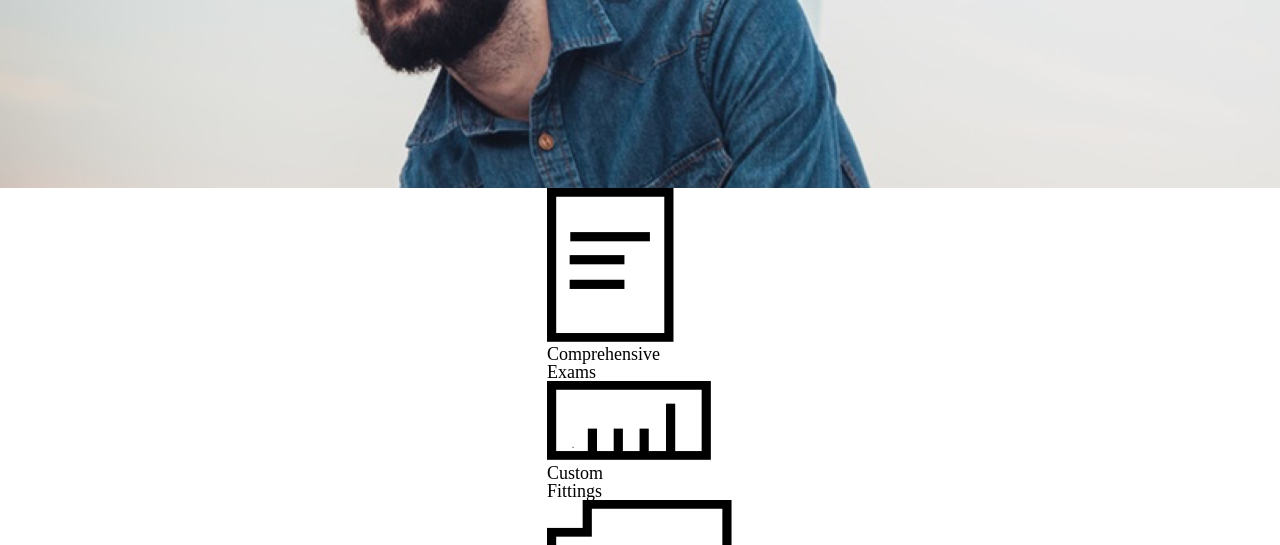
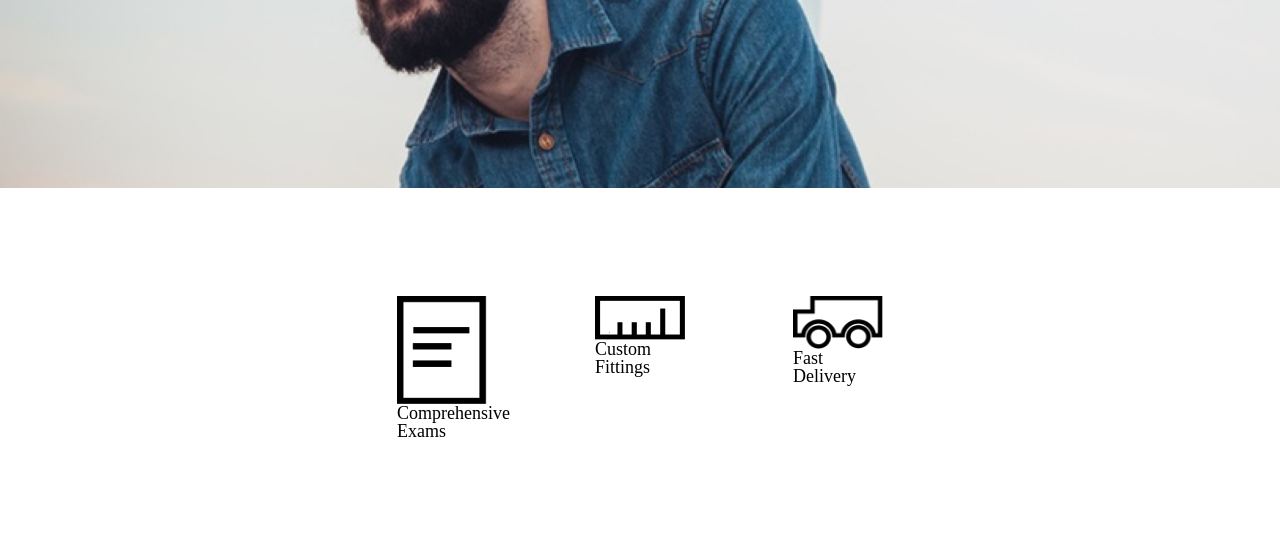
Before and after one commit to bwmildon/tortiseshellOptics, a plain HTML site: page index.html in a window 1280 px wide. Shown: the part 352-897 px from the top of the page. Drawn offline with Linux system fonts and the light colour scheme.

Commit message:
CSS container for the main body graphics is partly flushed out. Finishing point for 7/20 reached.

```diff
--- a/resources/css/style.css
+++ b/resources/css/style.css
@@ -80,3 +80,21 @@ main {
   flex-direction: column;
   align-items: center;
 }
+
+.graphics {
+  margin: 3rem 0;
+  display: flex;
+  justify-content: center;
+}
+
+.graphics .graphicBlock {
+  height: 8rem;
+  width: 5rem;
+  margin: 3rem;
+  display: flex;
+  flex-direction: column;
+}
+
+.graphics .graphicBlock h3 {
+  flex-shrink: 1;
+}
```
